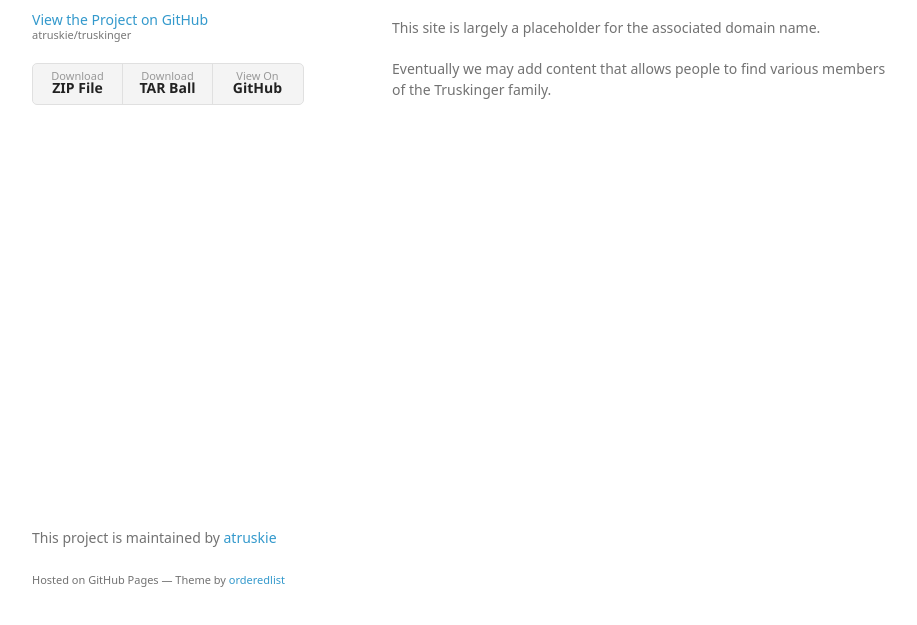
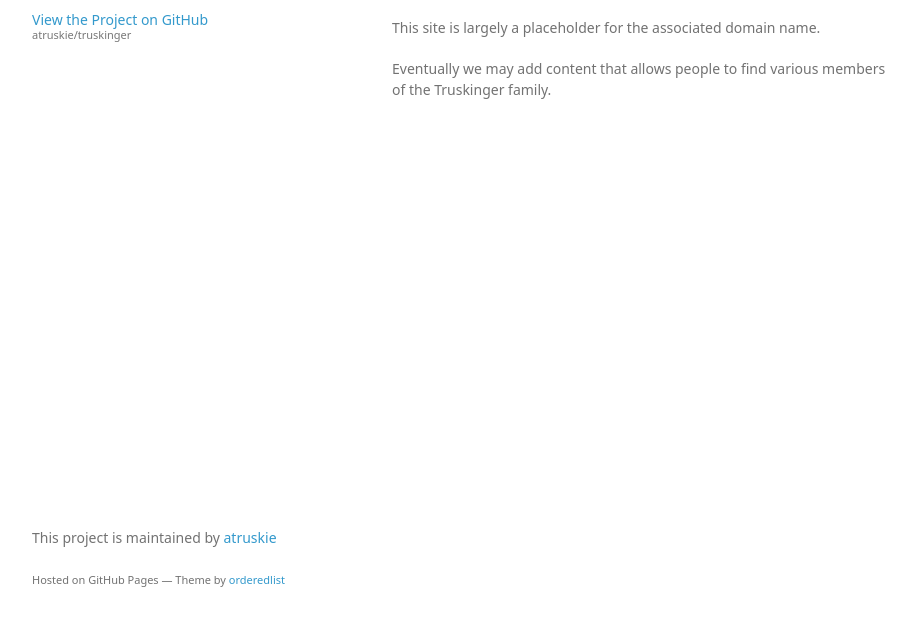
Before and after one commit to atruskie/truskinger, a plain HTML site: page index.html in a window 1280 px wide. Shown: the part 141-766 px from the top of the page, without its empty margins (178-1095 px from the left). Drawn offline with Linux system fonts and the light colour scheme; a web font is replaced by a local one.

Commit message:
Removed download links

```diff
--- a/index.html
+++ b/index.html
@@ -20,12 +20,6 @@
 
         <p class="view"><a href="https://github.com/atruskie/truskinger">View the Project on GitHub <small>atruskie/truskinger</small></a></p>
 
-
-        <ul>
-          <li><a href="https://github.com/atruskie/truskinger/zipball/master">Download <strong>ZIP File</strong></a></li>
-          <li><a href="https://github.com/atruskie/truskinger/tarball/master">Download <strong>TAR Ball</strong></a></li>
-          <li><a href="https://github.com/atruskie/truskinger">View On <strong>GitHub</strong></a></li>
-        </ul>
       </header>
       <section>
         <h3>
```
